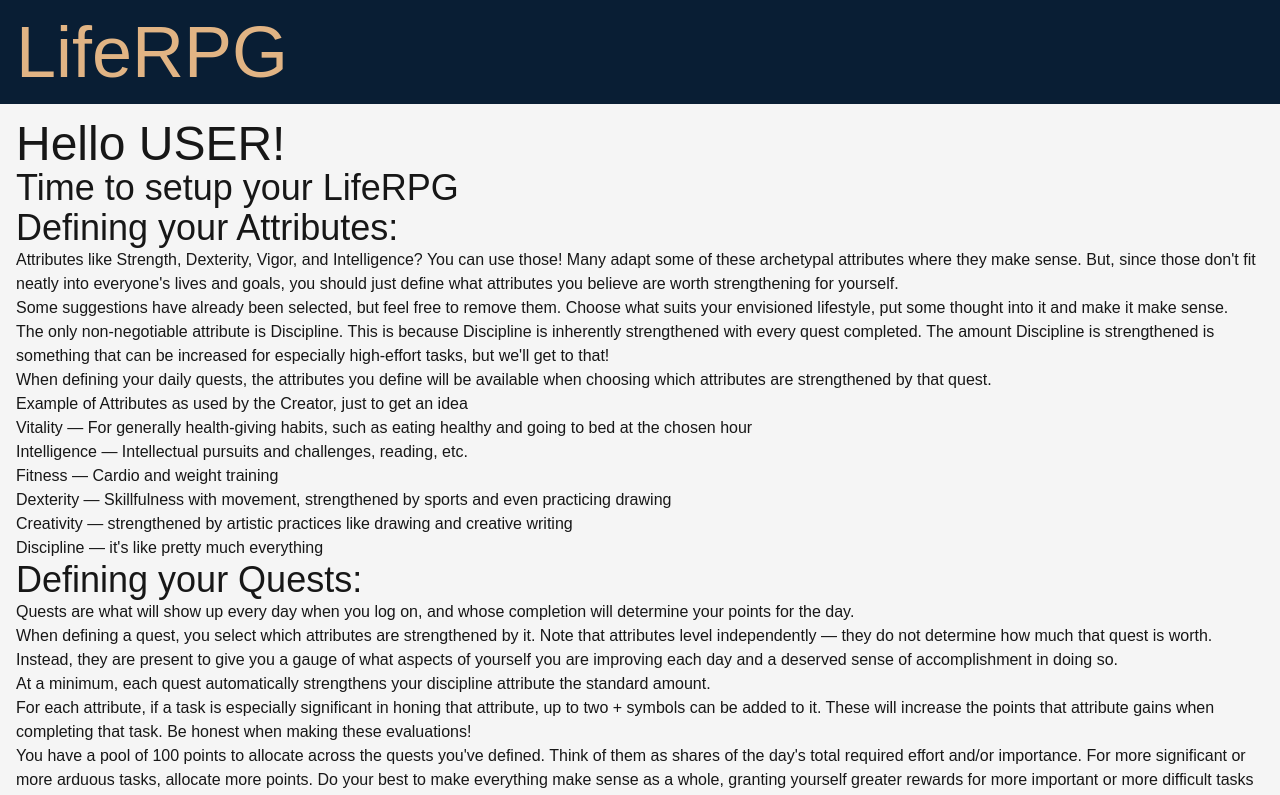
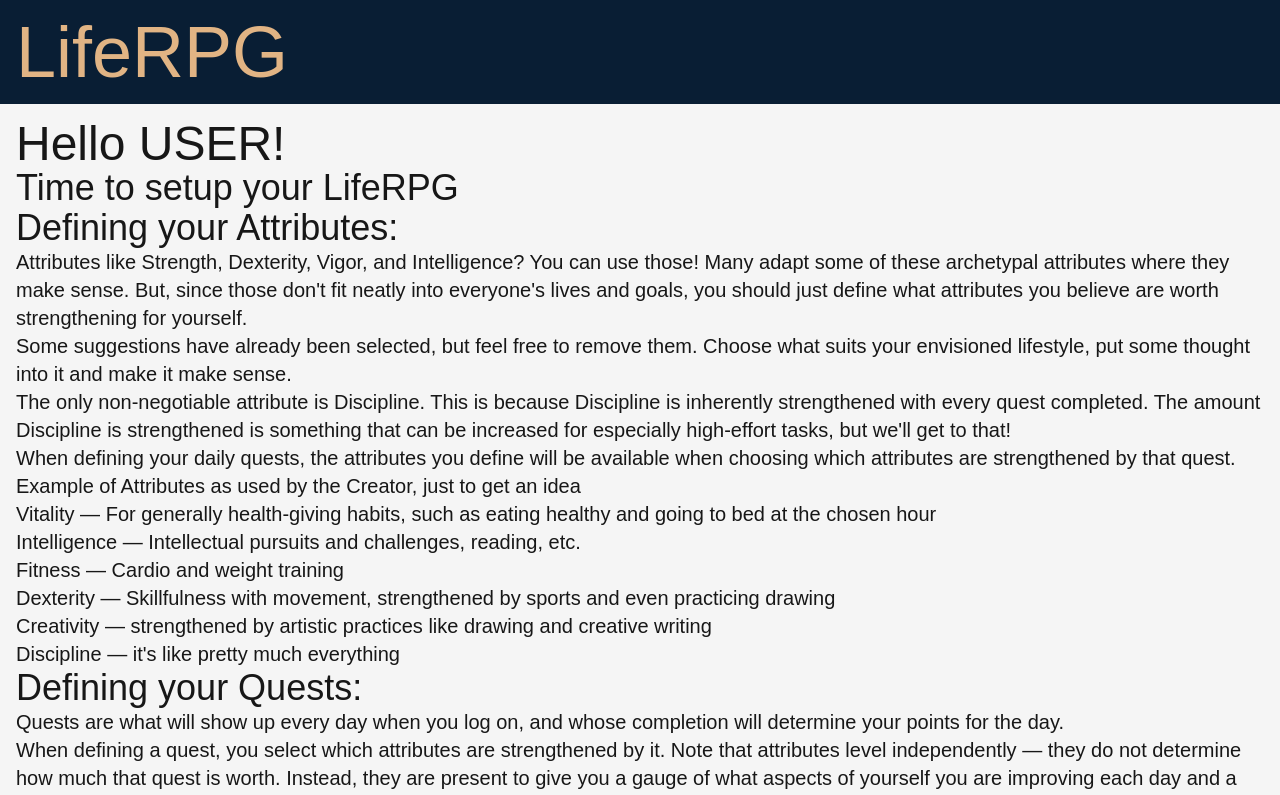
Before and after one commit to Daltraxx/life-rpg, a Next.js app: page /account-setup in a window 1280 px wide. Shown: the top 795 px of the page. Built offline with nearby package versions, Linux system fonts and the light colour scheme; a web font is replaced by a local one.

Commit message:
add ListItem textwrapper and implement in Intro

```diff
--- a/src/app/ui/account-creation/AccountSetup/Intro/Intro.tsx
+++ b/src/app/ui/account-creation/AccountSetup/Intro/Intro.tsx
@@ -1,6 +1,6 @@
 import Bounded from "@/app/ui/JSXWrappers/Bounded";
 import introCopy from "@/copy/account-creation/account-setup/intro";
-import { Span } from "@/app/ui/JSXWrappers/TextWrappers";
+import { ListItem, Span } from "@/app/ui/JSXWrappers/TextWrappers";
 import Heading from "@/app/ui/JSXWrappers/Heading";
 
 const explainerSections = introCopy.explainers.map((explainer, index) => (
@@ -8,16 +8,16 @@ const explainerSections = introCopy.explainers.map((explainer, index) => (
     <Heading as="h3">{explainer.title}</Heading>
     <ul>
       {explainer.points.map((point, pointIndex) => (
-        <li key={pointIndex}>
+        <ListItem key={pointIndex}>
           {point.text}
           {point.nestedPoints && (
             <ul>
               {point.nestedPoints.map((nestedPoint, nestedPointIndex) => (
-                <li key={nestedPointIndex}>{nestedPoint}</li>
+                <ListItem key={nestedPointIndex}>{nestedPoint}</ListItem>
               ))}
             </ul>
           )}
-        </li>
+        </ListItem>
       ))}
     </ul>
   </section>
```
Also changed, not shown: src/app/ui/JSXWrappers/TextWrappers.tsx (+18 -1 lines).
